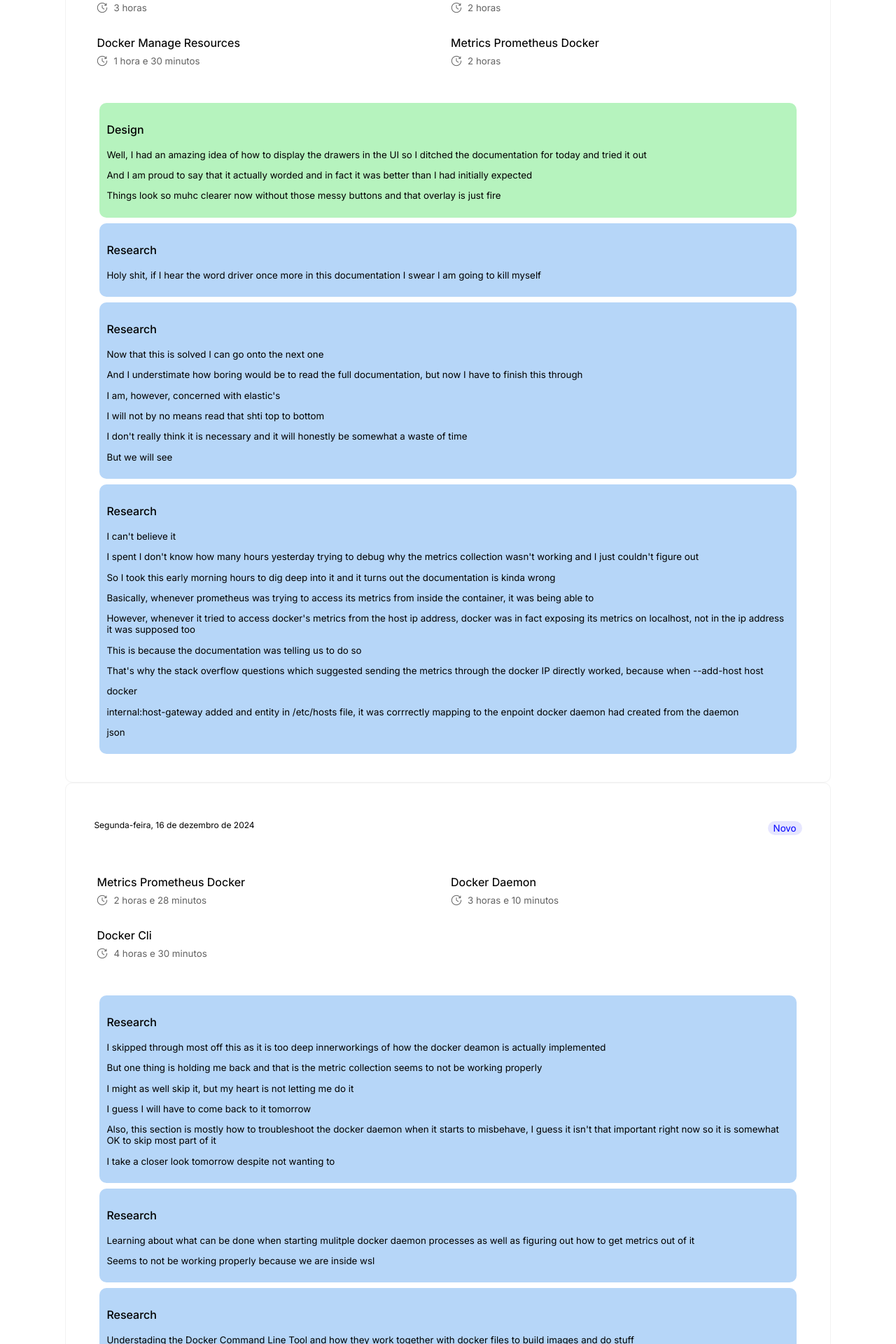
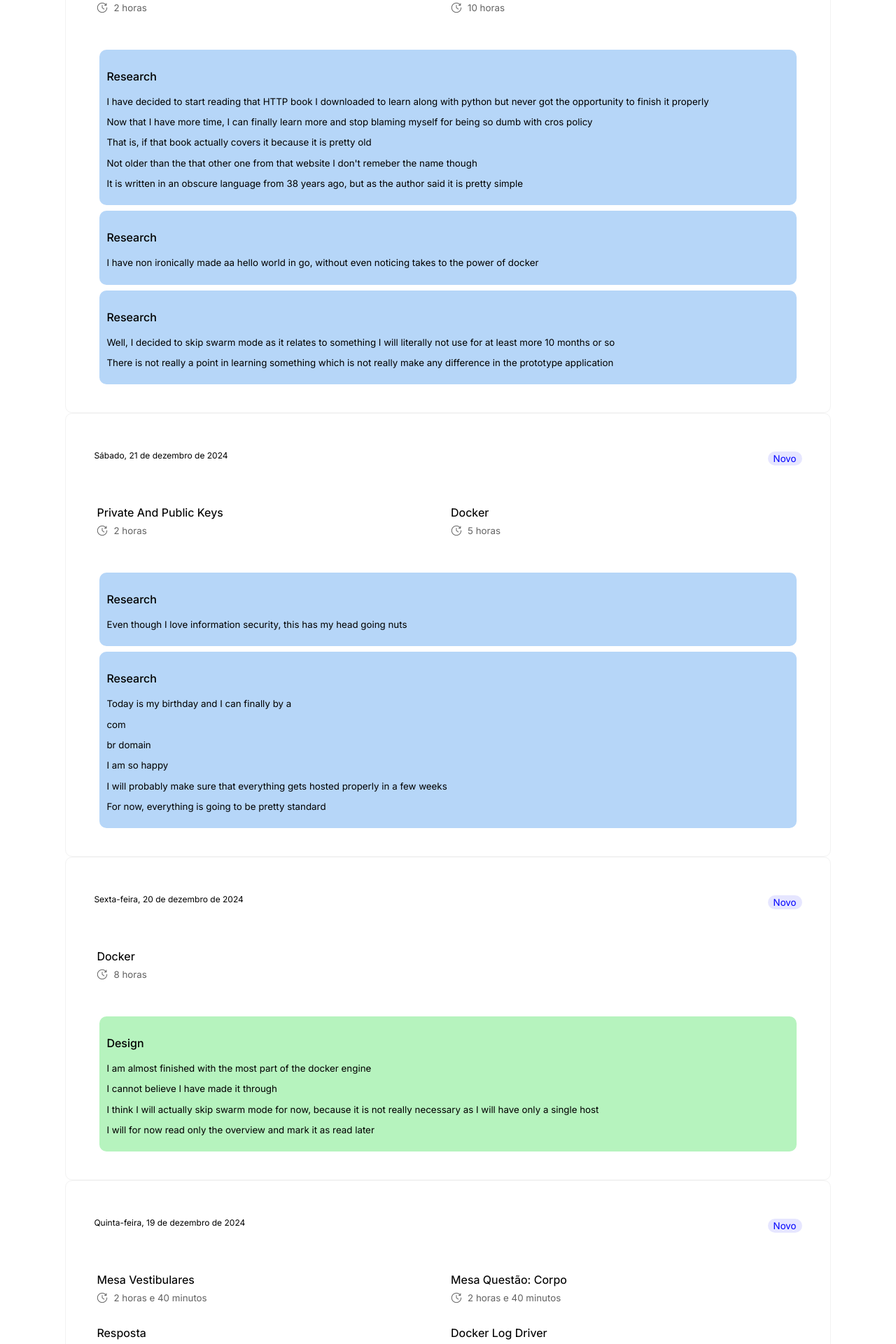
Before and after one commit to EnzoHB/nosso-estudo-reports, a SvelteKit app: page / in a window 1280 px wide. Shown: the part 840-2760 px from the top of the page at 70% size. Built offline with nearby package versions, Linux system fonts and the light colour scheme.

Commit message:
Update +page.server.js

```diff
--- a/src/routes/+page.server.js
+++ b/src/routes/+page.server.js
@@ -77,7 +77,18 @@ export async function load({ params }) {
 12/17/2024,Docker Manage Resources,Research,9h,10h30,"Now that this is solved I can go onto the next one. And I understimate how boring would be to read the full documentation, but now I have to finish this through. I am, however, concerned with elastic's. I will not by no means read that shti top to bottom. I don't really think it is necessary and it will honestly be somewhat a waste of time. But we will see.",0,0
 12/17/2024,Docker Logging and Metrics,Research,10h30,12h30,"Holy shit, if I hear the word ""driver"" once more in this documentation I swear I am going to kill myself.",0,0
 12/17/2024,Mesa Vestibulares,Design,16h,19h,"Well, I had an amazing idea of how to display the drawers in the UI so I ditched the documentation for today and tried it out. And I am proud to say that it actually worded and in fact it was better than I had initially expected. Things look so muhc clearer now without those messy buttons and that overlay is just fire.",0,0
-12/18/2024,Reporting,Research,7h45,8h36,Reporting stuff and writing everything I was supposed to write yesterday.,0,0`
+12/18/2024,Reporting,Research,7h45,8h36,Reporting stuff and writing everything I was supposed to write yesterday.,0,0
+12/18/2024,Mesa Vestibulares,Design,8h36,16h00,"I literally spent half a fucking day tweaking this interface and now it really looks awesome. I got some help I wasn't expecting it would be so productive. She pointed out some flaws and misunderstading that were so obivous but I was likewise so oblivious to them that I felt embarassed. Now, everything is somewhat working, time to report.",,
+12/18/2024,Reporting,Research,16h00,17h20,"Reported everything, time for a break, eat something an get back to learning docker. Or I will do this tomorrow, because today was a busy day. I will probably come back later to the drawers that seem to be waiting for me to start them. Also, I think I will finally design the question body stuff idk.",,
+12/19/2024,Docker Log Driver,Research,5h,10h,I hate drivers.,,
+12/19/2024,"Mesa Vestibulares, Mesa Questão: Corpo, Resposta",Design,10h,18h,"I want to fucking kill myself. I was thinking about why does this interface doesn't look pleasing to the eye and I might have found my answer. After extensively researching dashboards, I noticed the following pattern: Every single one of them has metrics which stay within the same container everytime. I literally spent an hour trying to find one that didn't and shot myself in the foot. Therefore, one of the reasons this interface might not look like great is because I have to flicker my eyes through the screen to see the metrics I wanted. As a simple test, I moved all the metrics to one side of the screen and both shockingly and suddendly it looked 10% better. Still, there is something that is missing. I think one of the reasons might be also because the header in the middle of the screen is taking up so much real state that could be used more efficiently. I will have to completely redesign that interface. Thank god I have something to build upon.",,
+12/20/2024,Docker,Design,9h,17h,"I am almost finished with the most part of the docker engine. I cannot believe I have made it through. I think I will actually skip swarm mode for now, because it is not really necessary as I will have only a single host. I will for now read only the overview and mark it as read later.",,
+12/21/2024,Docker,Research,7h,12h,"Today is my birthday and I can finally by a .com.br domain. I am so happy. I will probably make sure that everything gets hosted properly in a few weeks. For now, everything is going to be pretty standard. ",,
+12/21/2024,Private and Public Keys,Research,18h,20h,"Even though I love information security, this has my head going nuts",,
+12/24/2024,Docker Build,Research,5h,11h,"Well, I decided to skip swarm mode as it relates to something I will literally not use for at least more 10 months or so. There is not really a point in learning something which is not really make any difference in the prototype application. ",,
+12/24/2024,Docker Build,Research,13h,17h,"I have non ironically made aa hello world in go, without even noticing takes to the power of docker. ",,
+12/24/2024,HTTP,Research,17h ,19h,"I have decided to start reading that HTTP book I downloaded to learn along with python but never got the opportunity to finish it properly. Now that I have more time, I can finally learn more and stop blaming myself for being so dumb with cros policy. That is, if that book actually covers it because it is pretty old. Not older than the that other one from that website I don't remeber the name though. It is written in an obscure language from 38 years ago, but as the author said it is pretty simple. ",,
+12/25/2024,Reporting,Research,7h,7h21,Reporting stuff and writing everything I was supposed to write yesterday.,,`
 
     // const asset = await fetch('./report.txt');
     // const text = await asset.text();
```
